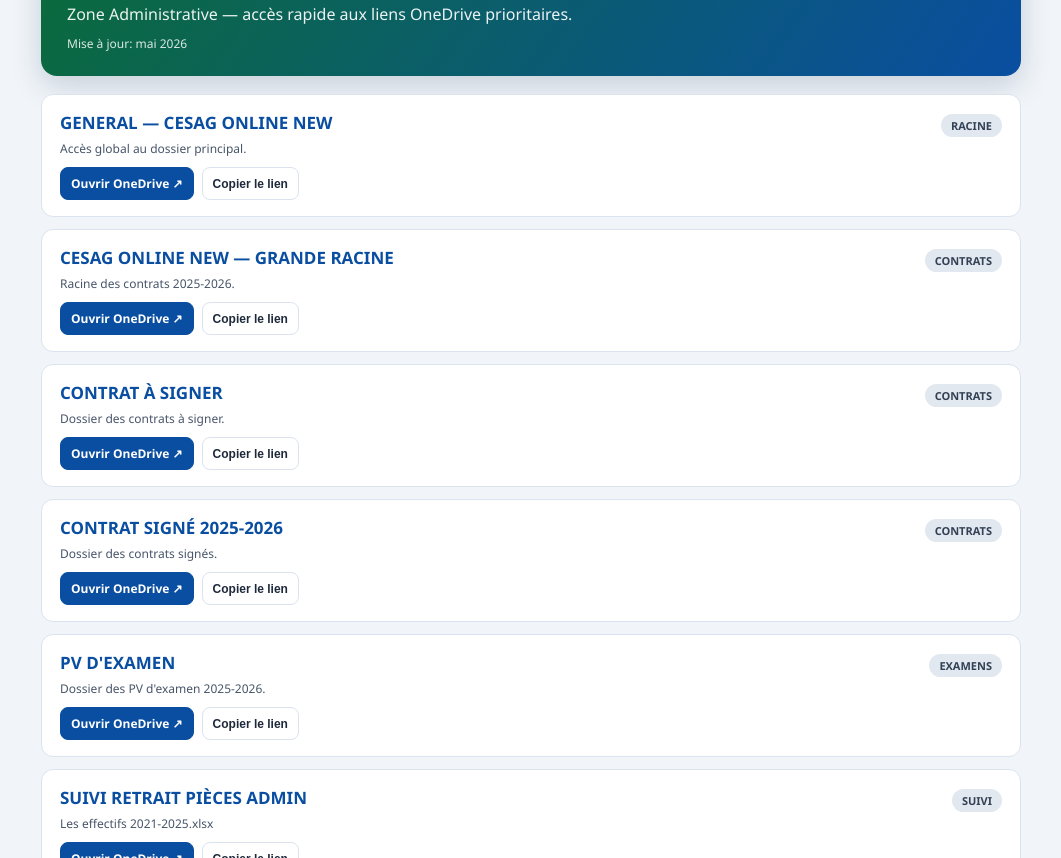
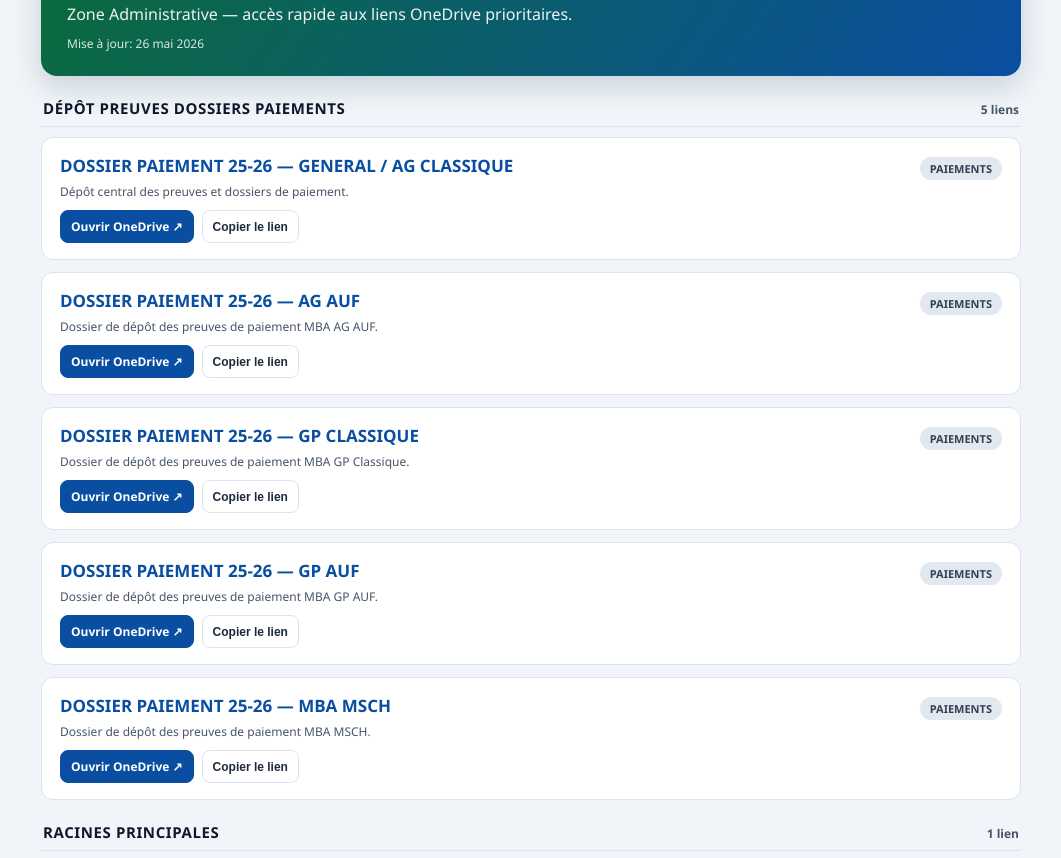
Before and after one commit to oscarkakpo-create/cockpitdigitalperso, a plain HTML site: page cesag-online-2026-admin.html in a window 1280 px wide. Shown: the part 89-947 px from the top of the page, without its empty margins (109-1170 px from the left). Drawn offline with Linux system fonts and the light colour scheme.

Commit message:
Ajoute les liens de dossiers paiement CESAG

```diff
--- a/cesag-online-2026-admin.html
+++ b/cesag-online-2026-admin.html
@@ -13,7 +13,12 @@
     .hero h1{font-size:28px;font-weight:800;margin-bottom:6px}
     .hero p{opacity:.92}
     .meta{margin-top:10px;font-size:12px;opacity:.85}
-    .links{display:grid;gap:12px}
+    .links{display:grid;gap:18px}
+    .link-section{display:grid;gap:10px}
+    .section-head{display:flex;align-items:flex-end;justify-content:space-between;gap:12px;border-bottom:1.5px solid var(--line);padding:4px 2px 8px}
+    .section-title{font-size:15px;font-weight:900;color:#0f172a;text-transform:uppercase;letter-spacing:.04em}
+    .section-count{font-size:12px;font-weight:800;color:var(--muted)}
+    .section-grid{display:grid;gap:12px}
     .link-card{background:var(--card);border:1.5px solid var(--line);border-radius:12px;padding:16px 18px;transition:.15s}
     .link-card:hover{transform:translateY(-2px);border-color:var(--brand2);box-shadow:0 8px 22px rgba(10,78,161,.13)}
     .row{display:flex;align-items:center;justify-content:space-between;gap:10px;flex-wrap:wrap}
@@ -31,7 +36,7 @@
     <section class="hero">
       <h1>CESAG ONLINE 2026</h1>
       <p>Zone Administrative — accès rapide aux liens OneDrive prioritaires.</p>
-      <div class="meta">Mise à jour: mai 2026</div>
+      <div class="meta">Mise à jour: 26 mai 2026</div>
     </section>
 
     <section class="links" id="links"></section>
@@ -39,18 +44,23 @@
 
   <script>
     const resources = [
-      {tag:'RACINE', title:'GENERAL — CESAG ONLINE NEW', url:'https://cesagedu-my.sharepoint.com/personal/dfoad_cesag_edu_sn/_layouts/15/onedrive.aspx?id=%2Fpersonal%2Fdfoad%5Fcesag%5Fedu%5Fsn%2FDocuments%2FCESAG%20ONLINE%20NEW', desc:'Accès global au dossier principal.'},
-      {tag:'CONTRATS', title:'CESAG ONLINE NEW — GRANDE RACINE', url:'https://cesagedu-my.sharepoint.com/personal/dfoad_cesag_edu_sn/_layouts/15/onedrive.aspx?e=5%3A4bf92aa8fea746e7a265972c6680f660&sharingv2=true&fromShare=true&at=9&CT=1778587210291&OR=OWA%2DNT%2DMail&CID=609fd54f%2Dab56%2Dc840%2D102a%2D8f3248d92557&id=%2Fpersonal%2Fdfoad%5Fcesag%5Fedu%5Fsn%2FDocuments%2FCESAG%20ONLINE%20NEW%2FParcours%20de%20formation%2FLes%20contrats%2FContrats%202025%2D2026&FolderCTID=0x012000A86C25B264697C459F0C3BA7F0294580&view=0', desc:'Racine des contrats 2025-2026.'},
-      {tag:'CONTRATS', title:'CONTRAT À SIGNER', url:'https://cesagedu-my.sharepoint.com/personal/dfoad_cesag_edu_sn/_layouts/15/onedrive.aspx?id=%2Fpersonal%2Fdfoad%5Fcesag%5Fedu%5Fsn%2FDocuments%2FCESAG%20ONLINE%20NEW%2FParcours%20de%20formation%2FLes%20contrats%2FContrats%202025%2D2026%2FContrat%20%C3%A0%20signer&viewid=afdd48c0%2D02a7%2D45d8%2Da246%2Df6b7a9e844d9&sharingv2=true&fromShare=true&at=9&CT=1778587210291&OR=OWA%2DNT%2DMail&CID=609fd54f%2Dab56%2Dc840%2D102a%2D8f3248d92557&FolderCTID=0x012000A86C25B264697C459F0C3BA7F0294580&view=0', desc:'Dossier des contrats à signer.'},
-      {tag:'CONTRATS', title:'CONTRAT SIGNÉ 2025-2026', url:'https://cesagedu-my.sharepoint.com/personal/dfoad_cesag_edu_sn/_layouts/15/onedrive.aspx?id=%2Fpersonal%2Fdfoad%5Fcesag%5Fedu%5Fsn%2FDocuments%2FCESAG%20ONLINE%20NEW%2FParcours%20de%20formation%2FLes%20contrats%2FContrats%202025%2D2026%2FContrat%20Sign%C3%A9%202025%2D2026&viewid=afdd48c0%2D02a7%2D45d8%2Da246%2Df6b7a9e844d9&sharingv2=true&fromShare=true&at=9&CT=1778587210291&OR=OWA%2DNT%2DMail&CID=609fd54f%2Dab56%2Dc840%2D102a%2D8f3248d92557&FolderCTID=0x012000A86C25B264697C459F0C3BA7F0294580&view=0', desc:'Dossier des contrats signés.'},
-      {tag:'EXAMENS', title:"PV D'EXAMEN", url:'https://cesagedu-my.sharepoint.com/personal/dfoad_cesag_edu_sn/_layouts/15/onedrive.aspx?id=%2Fpersonal%2Fdfoad%5Fcesag%5Fedu%5Fsn%2FDocuments%2FCESAG%20ONLINE%20NEW%2FParcours%20de%20formation%2F2025%2D2026%2FPV%20D%27EXAMEN&viewid=afdd48c0%2D02a7%2D45d8%2Da246%2Df6b7a9e844d9', desc:"Dossier des PV d'examen 2025-2026."},
-      {tag:'SUIVI', title:'SUIVI RETRAIT PIÈCES ADMIN', url:'https://cesagedu-my.sharepoint.com/:x:/r/personal/dfoad_cesag_edu_sn/_layouts/15/Doc.aspx?sourcedoc=%7BCF3956D6-B831-4E28-9089-2D4FD3376E75%7D&file=Les%20effectifs%202021-2025.xlsx&action=default&mobileredirect=true', desc:'Les effectifs 2021-2025.xlsx'},
-      {tag:'SUIVI', title:'SYNTHÈSE EXÉCUTION TOUS LES MBA', url:'https://cesagedu-my.sharepoint.com/:x:/r/personal/dfoad_cesag_edu_sn/_layouts/15/Doc.aspx?sourcedoc=%7B724E130E-CA32-4F8D-90B6-976D1F00224C%7D&file=Synthese%20execution%20tous%20les%20MBA.xlsx&action=default&mobileredirect=true', desc:'Synthèse globale MBA.'}
+      {section:'Dépôt preuves dossiers paiements', tag:'PAIEMENTS', title:'DOSSIER PAIEMENT 25-26 — GENERAL / AG CLASSIQUE', url:'https://cesagedu-my.sharepoint.com/shared?id=%2Fpersonal%2Fdpecn%5Fcesag%5Fedu%5Fsn%2FDocuments%2FDPECN%2FCAMPUS%20NUMERIQUE%2F2025%2D2026%2FDOSSIER%20PAIEMENT%2025%2D26&listurl=%2Fpersonal%2Fdpecn%5Fcesag%5Fedu%5Fsn%2FDocuments', desc:'Dépôt central des preuves et dossiers de paiement.'},
+      {section:'Dépôt preuves dossiers paiements', tag:'PAIEMENTS', title:'DOSSIER PAIEMENT 25-26 — AG AUF', url:'https://cesagedu-my.sharepoint.com/:f:/g/personal/dpecn_cesag_edu_sn/IgDfyz6aN-dTQ4MibWYHUygGAdXda7poz6e5z1mIytjzwfM?e=ay3hkn', desc:'Dossier de dépôt des preuves de paiement MBA AG AUF.'},
+      {section:'Dépôt preuves dossiers paiements', tag:'PAIEMENTS', title:'DOSSIER PAIEMENT 25-26 — GP CLASSIQUE', url:'https://cesagedu-my.sharepoint.com/:f:/g/personal/dpecn_cesag_edu_sn/IgAJ6Bqhn8m8Tp1MQnK27K39AcW9E9_vBUOMjkTRnm1f4c0?e=exO5s1', desc:'Dossier de dépôt des preuves de paiement MBA GP Classique.'},
+      {section:'Dépôt preuves dossiers paiements', tag:'PAIEMENTS', title:'DOSSIER PAIEMENT 25-26 — GP AUF', url:'https://cesagedu-my.sharepoint.com/:f:/g/personal/dpecn_cesag_edu_sn/IgCwlFWTCtU1SIV_LCvh_EimAfUu3lCt6gIRqiJWtXIUgC0?e=WPf3by', desc:'Dossier de dépôt des preuves de paiement MBA GP AUF.'},
+      {section:'Dépôt preuves dossiers paiements', tag:'PAIEMENTS', title:'DOSSIER PAIEMENT 25-26 — MBA MSCH', url:'https://cesagedu-my.sharepoint.com/:f:/g/personal/dpecn_cesag_edu_sn/IgBYKOJht6i7SahI-OWs0e90AYu2yx0kmLILoteLRok2I3I?e=J2V1Um', desc:'Dossier de dépôt des preuves de paiement MBA MSCH.'},
+      {section:'Racines principales', tag:'RACINE', title:'GENERAL — CESAG ONLINE NEW', url:'https://cesagedu-my.sharepoint.com/personal/dfoad_cesag_edu_sn/_layouts/15/onedrive.aspx?id=%2Fpersonal%2Fdfoad%5Fcesag%5Fedu%5Fsn%2FDocuments%2FCESAG%20ONLINE%20NEW', desc:'Accès global au dossier principal.'},
+      {section:'Contrats 2025-2026', tag:'CONTRATS', title:'CESAG ONLINE NEW — GRANDE RACINE', url:'https://cesagedu-my.sharepoint.com/personal/dfoad_cesag_edu_sn/_layouts/15/onedrive.aspx?e=5%3A4bf92aa8fea746e7a265972c6680f660&sharingv2=true&fromShare=true&at=9&CT=1778587210291&OR=OWA%2DNT%2DMail&CID=609fd54f%2Dab56%2Dc840%2D102a%2D8f3248d92557&id=%2Fpersonal%2Fdfoad%5Fcesag%5Fedu%5Fsn%2FDocuments%2FCESAG%20ONLINE%20NEW%2FParcours%20de%20formation%2FLes%20contrats%2FContrats%202025%2D2026&FolderCTID=0x012000A86C25B264697C459F0C3BA7F0294580&view=0', desc:'Racine des contrats 2025-2026.'},
+      {section:'Contrats 2025-2026', tag:'CONTRATS', title:'CONTRAT À SIGNER', url:'https://cesagedu-my.sharepoint.com/personal/dfoad_cesag_edu_sn/_layouts/15/onedrive.aspx?id=%2Fpersonal%2Fdfoad%5Fcesag%5Fedu%5Fsn%2FDocuments%2FCESAG%20ONLINE%20NEW%2FParcours%20de%20formation%2FLes%20contrats%2FContrats%202025%2D2026%2FContrat%20%C3%A0%20signer&viewid=afdd48c0%2D02a7%2D45d8%2Da246%2Df6b7a9e844d9&sharingv2=true&fromShare=true&at=9&CT=1778587210291&OR=OWA%2DNT%2DMail&CID=609fd54f%2Dab56%2Dc840%2D102a%2D8f3248d92557&FolderCTID=0x012000A86C25B264697C459F0C3BA7F0294580&view=0', desc:'Dossier des contrats à signer.'},
+      {section:'Contrats 2025-2026', tag:'CONTRATS', title:'CONTRAT SIGNÉ 2025-2026', url:'https://cesagedu-my.sharepoint.com/personal/dfoad_cesag_edu_sn/_layouts/15/onedrive.aspx?id=%2Fpersonal%2Fdfoad%5Fcesag%5Fedu%5Fsn%2FDocuments%2FCESAG%20ONLINE%20NEW%2FParcours%20de%20formation%2FLes%20contrats%2FContrats%202025%2D2026%2FContrat%20Sign%C3%A9%202025%2D2026&viewid=afdd48c0%2D02a7%2D45d8%2Da246%2Df6b7a9e844d9&sharingv2=true&fromShare=true&at=9&CT=1778587210291&OR=OWA%2DNT%2DMail&CID=609fd54f%2Dab56%2Dc840%2D102a%2D8f3248d92557&FolderCTID=0x012000A86C25B264697C459F0C3BA7F0294580&view=0', desc:'Dossier des contrats signés.'},
+      {section:'Examens', tag:'EXAMENS', title:"PV D'EXAMEN", url:'https://cesagedu-my.sharepoint.com/personal/dfoad_cesag_edu_sn/_layouts/15/onedrive.aspx?id=%2Fpersonal%2Fdfoad%5Fcesag%5Fedu%5Fsn%2FDocuments%2FCESAG%20ONLINE%20NEW%2FParcours%20de%20formation%2F2025%2D2026%2FPV%20D%27EXAMEN&viewid=afdd48c0%2D02a7%2D45d8%2Da246%2Df6b7a9e844d9', desc:"Dossier des PV d'examen 2025-2026."},
+      {section:'Suivi administratif', tag:'SUIVI', title:'SUIVI RETRAIT PIÈCES ADMIN', url:'https://cesagedu-my.sharepoint.com/:x:/r/personal/dfoad_cesag_edu_sn/_layouts/15/Doc.aspx?sourcedoc=%7BCF3956D6-B831-4E28-9089-2D4FD3376E75%7D&file=Les%20effectifs%202021-2025.xlsx&action=default&mobileredirect=true', desc:'Les effectifs 2021-2025.xlsx'},
+      {section:'Suivi administratif', tag:'SUIVI', title:'SYNTHÈSE EXÉCUTION TOUS LES MBA', url:'https://cesagedu-my.sharepoint.com/:x:/r/personal/dfoad_cesag_edu_sn/_layouts/15/Doc.aspx?sourcedoc=%7B724E130E-CA32-4F8D-90B6-976D1F00224C%7D&file=Synthese%20execution%20tous%20les%20MBA.xlsx&action=default&mobileredirect=true', desc:'Synthèse globale MBA.'}
     ];
 
     const seen = new Set();
     const deduped = resources.filter((item) => {
-      const key = item.url.trim();
+      const key = `${item.title.trim()}|${item.url.trim()}`;
       if (seen.has(key)) return false;
       seen.add(key);
       return true;
@@ -61,11 +71,25 @@
       console.warn('Conteneur #links introuvable.');
     }
 
-    deduped.forEach((r)=>{
-      const card = document.createElement('article');
-      card.className = 'link-card';
-      card.innerHTML = `<div class="row"><div class="link-title">${r.title}</div><span class="pill">${r.tag}</span></div><div class="link-url">${r.desc}</div><div class="actions"><a class="btn open" href="${r.url}" target="_blank" rel="noopener">Ouvrir OneDrive ↗</a><button class="btn copy" data-url="${r.url}">Copier le lien</button></div>`;
-      if (mount) mount.appendChild(card);
+    const grouped = deduped.reduce((acc, item) => {
+      const name = item.section || 'Autres liens';
+      if (!acc.has(name)) acc.set(name, []);
+      acc.get(name).push(item);
+      return acc;
+    }, new Map());
+
+    grouped.forEach((items, sectionName)=>{
+      const section = document.createElement('section');
+      section.className = 'link-section';
+      section.innerHTML = `<div class="section-head"><h2 class="section-title">${sectionName}</h2><span class="section-count">${items.length} lien${items.length > 1 ? 's' : ''}</span></div><div class="section-grid"></div>`;
+      const grid = section.querySelector('.section-grid');
+      items.forEach((r)=>{
+        const card = document.createElement('article');
+        card.className = 'link-card';
+        card.innerHTML = `<div class="row"><div class="link-title">${r.title}</div><span class="pill">${r.tag}</span></div><div class="link-url">${r.desc}</div><div class="actions"><a class="btn open" href="${r.url}" target="_blank" rel="noopener">Ouvrir OneDrive ↗</a><button class="btn copy" data-url="${r.url}">Copier le lien</button></div>`;
+        grid.appendChild(card);
+      });
+      if (mount) mount.appendChild(section);
     });
 
     if (mount) mount.addEventListener('click', async (e)=>{
```
